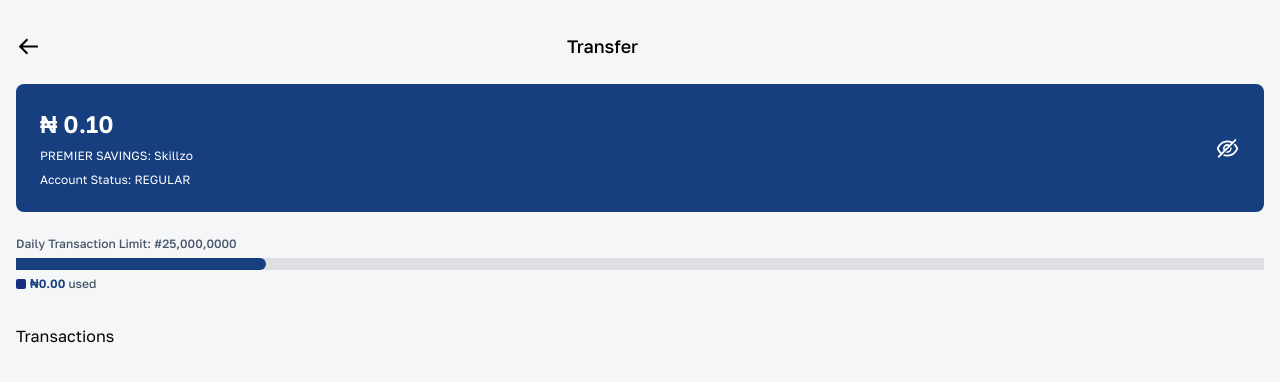
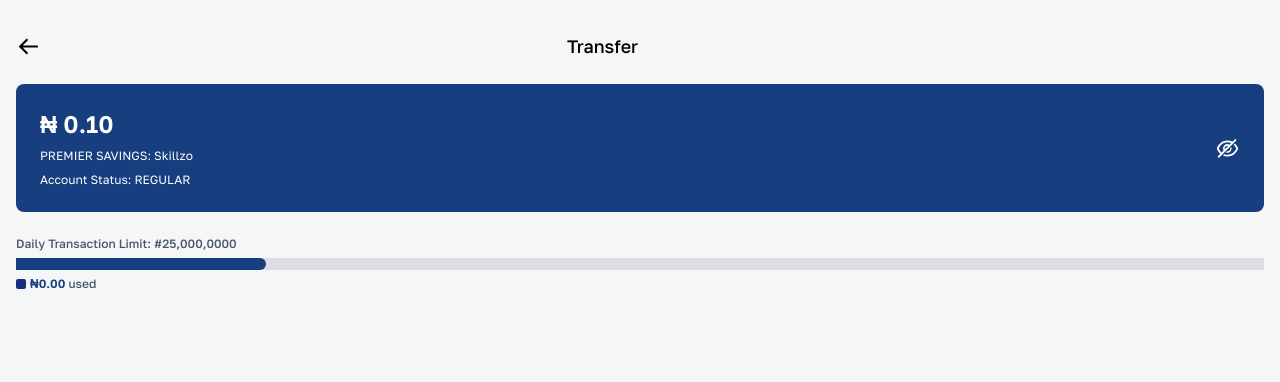
Before and after one commit to skillzo/Access, a React (Vite) app: page /transactions in a window 1280 px wide. Shown: the top 382 px of the page. Built offline with nearby package versions, Linux system fonts and the light colour scheme.

Commit message:
stashinh

```diff
--- a/src/Pages/Transactions.tsx
+++ b/src/Pages/Transactions.tsx
@@ -1,7 +1,9 @@
-import React from 'react'
+import React from "react";
 
 export default function Transactions() {
   return (
-    <div>Transactions</div>
-  )
+    <div>
+      <div></div>
+    </div>
+  );
 }
--- a/src/Pages/Transfer.tsx
+++ b/src/Pages/Transfer.tsx
@@ -17,7 +17,7 @@
         <Input type="text" placeholder="Bank" />
         <div>
           <Input type="text" placeholder="Beneficiary Account Number" />
-          <p className="text-slate-800 text-sm font-medium">
+          <p className="text-slate-800 text-sm font-medium ml-2">
             Chukwu Emmanuel Oluwatobi
           </p>
         </div>
```
